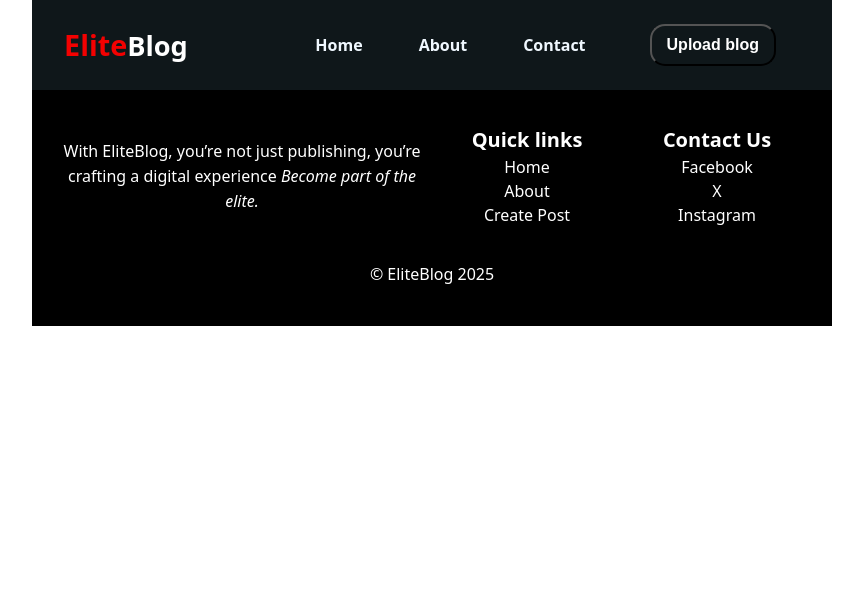
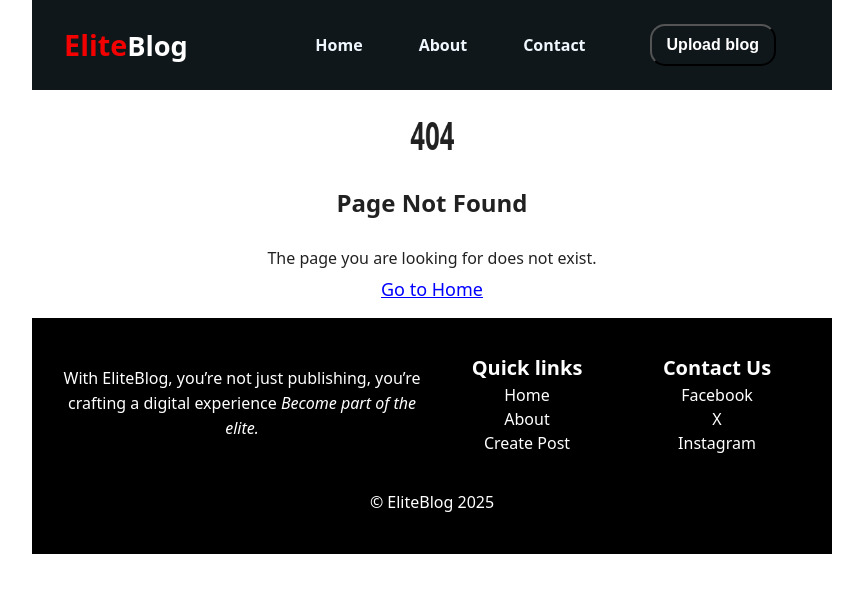
Before and after one commit to onimisijinadu/EliteBlog, a React (Vite) app: page / in a window 1280 px wide. Shown: the top 592 px of the page, without its empty margins (208-1071 px from the left). Built offline with nearby package versions, Linux system fonts and the light colour scheme.

Commit message:
my first publish for EliteBlog

```diff
--- a/src/App.jsx
+++ b/src/App.jsx
@@ -9,15 +9,17 @@ import CreateBlog from "./components/createblog";
 import EditBlog from "./components/edditBlog";
 import useFetch from "./usefetch";
 import Footer from "./components/footer";
+import Notfound from "./components/Notfound";
 function App() {
   return (
     <Router>
       <NavBar />
       <Routes>
         <Route exact path="/EliteBlog/" element={<Home />} />
-        <Route path="/create" element={<CreateBlog />} />
+        <Route path="/EliteBlog/create" element={<CreateBlog />} />
         <Route path="/blogs/:id" element={<BlogDetails />} />
         <Route path="/blogs/:id/edit" element={<EditBlog />} />
+        <Route path="*" element={<Notfound />} />
       </Routes>
       <Footer />
     </Router>
--- /dev/null
+++ b/src/components/Notfound.jsx
@@ -0,0 +1,11 @@
+import "/src/main/home.css";
+export default function Notfound() {
+  return (
+    <div className="notfound">
+      <h1>404</h1>
+      <h2>Page Not Found</h2>
+      <p>The page you are looking for does not exist.</p>
+      <a href="/EliteBlog/">Go to Home</a>
+    </div>
+  );
+}
--- a/src/components/about.jsx
+++ b/src/components/about.jsx
@@ -2,7 +2,7 @@ import "/src/main/home.css";
 
 export default function About() {
   return (
-    <div className="about">
+    <div className="about" id="about">
       <div></div>
       <h2>About EliteBlog</h2>
       <p>
--- a/src/components/footer.jsx
+++ b/src/components/footer.jsx
@@ -9,9 +9,9 @@ export default function () {
         </p>
         <div className="footer-quicklinks">
           <h5>Quick links</h5>
-          <a href="/">Home</a>
-          <a href="/about">About</a>
-          <a href="/create">Create Post</a>
+          <a href="/EliteBlog/">Home</a>
+          <a href="#about">About</a>
+          <a href="/EliteBlog/create">Create Post</a>
         </div>
         <div className="footer-contacts">
           <h5>Contact Us</h5>
--- a/src/components/navbar.jsx
+++ b/src/components/navbar.jsx
@@ -19,10 +19,10 @@ export default function Navbar() {
       </div>
       {/* mobile navigation */}
       <div className={`mobile_nav ${isOpen ? "open" : ""}`}>
-        <a href="/">Home</a>
-        <a href="/about">About</a>
-        <a href="/contact">Contact</a>
-        <a href="/create">
+        <a href="/EliteBlog/">Home</a>
+        <a href="#about">About</a>
+        <a href="/EliteBlog/contact">Contact</a>
+        <a href="/EliteBlog/create">
           <button>Upload blog</button>
         </a>
       </div>
@@ -34,9 +34,9 @@ export default function Navbar() {
       {/* desktop navigation */}
       <div className="navbar-links">
         <a href="/EliteBlog/">Home</a>
-        <a href="/about">About</a>
-        <a href="/contact">Contact</a>
-        <a href="/create">
+        <a href="#about">About</a>
+        <a href="/EliteBlog/contact">Contact</a>
+        <a href="/EliteBlog/create">
           <button>Upload blog</button>
         </a>
       </div>
--- a/src/main/home.css
+++ b/src/main/home.css
@@ -249,3 +249,21 @@ h1 span:nth-child(19) {
     width: 70px;
   }
 }
+.notfound {
+  display: flex;
+  justify-content: center;
+  align-items: center;
+  flex-direction: column;
+  text-align: center;
+  text-wrap: wrap;
+  padding: 15px;
+  margin: 25px, 0, 0, 0;
+}
+.notfound a {
+  color: blue;
+  font-weight: 400;
+  font-size: 18px;
+}
+.notfound a:hover {
+  color: red;
+}
```
